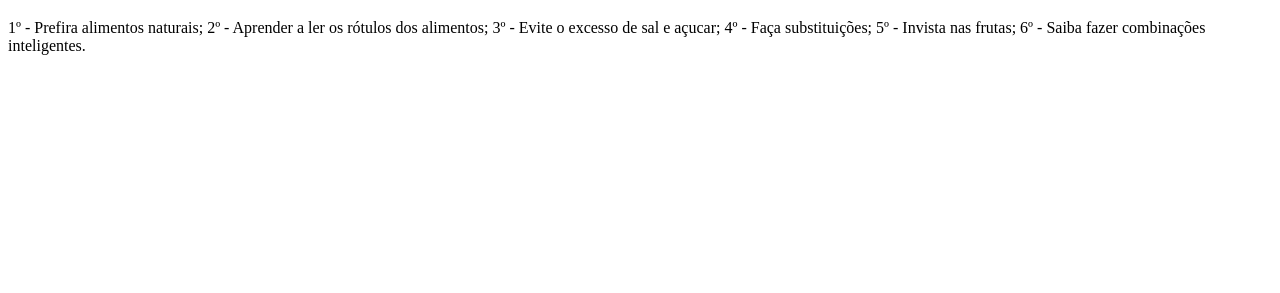
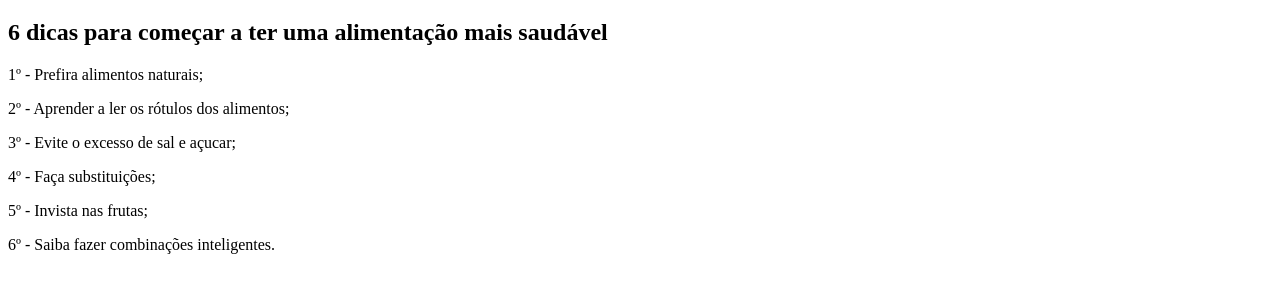
Before and after one commit to vitorc1990/projetoFitness, a website: page public/dicasDeAlimentacao.html in a window 1280 px wide. Shown: the part 61-354 px from the top of the page. Drawn offline with Linux system fonts and the light colour scheme.

Commit message:
Quarto commit

```diff
--- a/app.js
+++ b/app.js
@@ -16,7 +16,7 @@ app.get("/dicas/dicasdesaude", function(req, res) {
 })
 
 app.get("/dicas/dicasdeexercicio", function(req, res) {
-    res.sendFile();
+    res.sendFile(__dirname + "/public/dicasDeExercicio.html");
 })
 
 app.listen(4000, function(error) {
--- a/public/dicasDeAlimentacao.html
+++ b/public/dicasDeAlimentacao.html
@@ -8,12 +8,12 @@
 </head>
 <body>
     <h1>Dicas de alimentação</h1>
-    <p>1º - Prefira alimentos naturais;
-        2º - Aprender a ler os rótulos dos alimentos;
-        3º - Evite o excesso de sal e açucar;
-        4º - Faça substituições;
-        5º - Invista nas frutas;
-        6º - Saiba fazer combinações inteligentes.
-    </p>
+    <h2>6 dicas para começar a ter uma alimentação mais saudável</h2>
+    <p>1º - Prefira alimentos naturais;</p>
+    <p>2º - Aprender a ler os rótulos dos alimentos;</p>
+    <p>3º - Evite o excesso de sal e açucar;</p>
+    <p>4º - Faça substituições;</p>
+    <p>5º - Invista nas frutas;</p>
+    <p>6º - Saiba fazer combinações inteligentes.</p>
 </body>
 </html>
```
Also changed, not shown: public/dicas.html (+1 -1 lines), public/dicasDeExercicio.html (added, +18 -0 lines).
